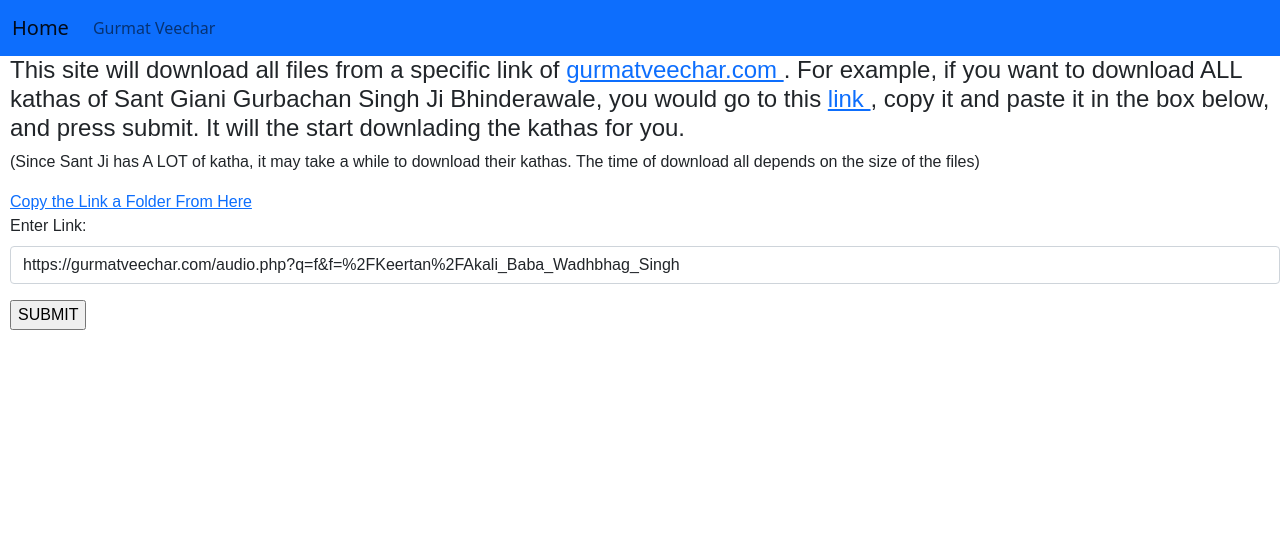
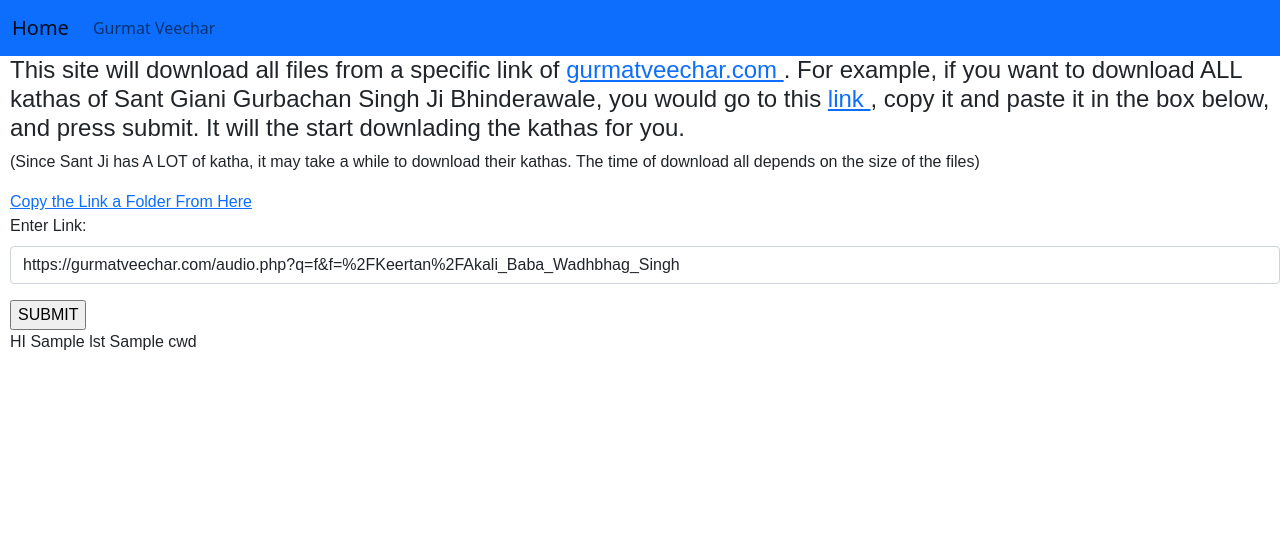
Before and after one commit to Giansingh4710/GurmatVeecharDownloader, a Flask app: template templates/index.html in a window 1280 px wide. Shown: the top 554 px of the page. Run offline with Flask 2, Linux system fonts and the light colour scheme; the template is opened without the code that fills it: most values are stand-ins (such as "Sample title", 1, 10 or a date in 2020).

Commit message:
trying to see folder struc of heroku and cwd

```diff
--- a/main.py
+++ b/main.py
@@ -14,7 +14,7 @@ def index():
         theLink=theLink.replace("/","   ")
         return redirect(url_for("download_file", theLINK=theLink))
     else:
-        return render_template("index.html")
+        return render_template("index.html",cwd=str(os.getcwd()),lst=str(os.listdir()))
 
 id=0
 @app.route("/download/<theLINK>")
--- a/templates/index.html
+++ b/templates/index.html
@@ -33,6 +33,7 @@ endblock %} {% block body %}
   </div>
   <input type="submit" value="SUBMIT" id="submitBtn" />
 </form>
+HI {{lst}} {{cwd}}
 <script>
   const form = document.getElementById("form");
   const btn = document.getElementById("submitBtn");
```
